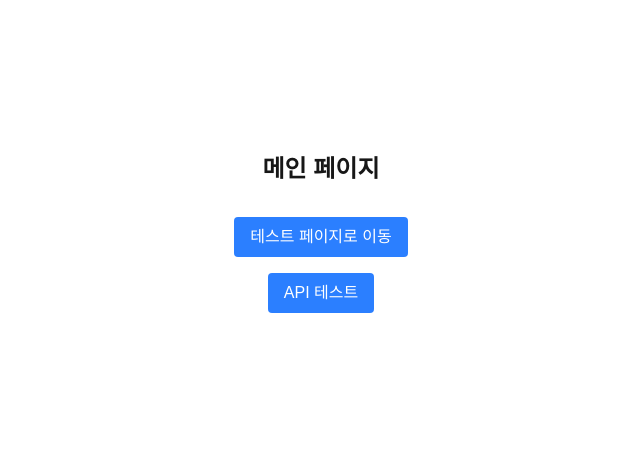
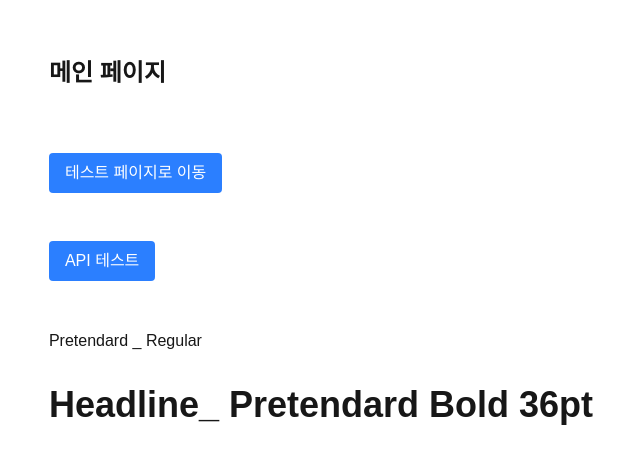
Before and after one commit to dnd-side-project/dnd-12th-8-frontend, a Next.js app: page / in a window 1280 px wide. Shown: the part 159-622 px from the top of the page, without its empty margins (319-959 px from the left). Built offline with nearby package versions, Linux system fonts and the light colour scheme.

Commit message:
chore: add base fonts configure w/ next-font & tailwind

```diff
--- a/src/pages/_app.tsx
+++ b/src/pages/_app.tsx
@@ -1,6 +1,27 @@
 import '@/styles/globals.css';
+
+import { IBM_Plex_Sans } from 'next/font/google';
+import localFont from 'next/font/local';
 import type { AppProps } from 'next/app';
 
+const ibmPlexSans = IBM_Plex_Sans({
+  weight: ['400', '600', '700'],
+  subsets: ['latin'],
+  variable: '--font-ibm-plex-sans',
+});
+
+const pretendard = localFont({
+  src: '../../public/fonts/PretendardVariable.woff2',
+  variable: '--font-pretendard',
+  display: 'swap',
+});
+
 export default function App({ Component, pageProps }: AppProps) {
-  return <Component {...pageProps} />;
+  return (
+    <div
+      className={`${ibmPlexSans.variable} ${pretendard.variable} grid min-h-screen grid-rows-[20px_1fr_20px] items-center justify-items-center gap-16 p-8 pb-20 sm:p-20`}
+    >
+      <Component {...pageProps} />
+    </div>
+  );
 }
--- a/src/pages/index.tsx
+++ b/src/pages/index.tsx
@@ -1,27 +1,16 @@
-import { Geist, Geist_Mono } from 'next/font/google';
 import { Button } from '@/components/common/Button';
-
-const geistSans = Geist({
-  variable: '--font-geist-sans',
-  subsets: ['latin'],
-});
-
-const geistMono = Geist_Mono({
-  variable: '--font-geist-mono',
-  subsets: ['latin'],
-});
 
 const Home = () => {
   return (
-    <div
-      className={`${geistSans.variable} ${geistMono.variable} flex min-h-screen flex-col items-center justify-center p-8`}
-    >
+    <main className="row-start-2 flex flex-col items-center gap-8 sm:items-start">
       <h1 className="mb-8 text-2xl font-bold">메인 페이지</h1>
       <Button href="test">테스트 페이지로 이동</Button>
       <Button href="api/hello" className="my-4">
         API 테스트
       </Button>
-    </div>
+      <h1 className="font-pretendard">Pretendard _ Regular</h1>
+      <h1 className="font-ibm text-4xl font-bold">Headline_ Pretendard Bold 36pt</h1>
+    </main>
   );
 };
 
--- a/tailwind.config.ts
+++ b/tailwind.config.ts
@@ -2,11 +2,15 @@ import type { Config } from 'tailwindcss';
 
 export default {
   content: [
-    './pages/**/*.{js,ts,jsx,tsx,mdx}',
-    './components/**/*.{js,ts,jsx,tsx,mdx}',
-    './app/**/*.{js,ts,jsx,tsx,mdx}',
+    './src/pages/**/*.{js,ts,jsx,tsx,mdx}',
+    './src/components/**/*.{js,ts,jsx,tsx,mdx}',
+    './src/app/**/*.{js,ts,jsx,tsx,mdx}',
   ],
   theme: {
+    fontFamily: {
+      ibm: ['var(--font-ibm-plex-sans)'],
+      pretendard: ['var(--font-pretendard)'],
+    },
     extend: {
       colors: {
         background: 'var(--background)',
```
Also changed, not shown: public/fonts/PretendardVariable.woff2 (added).
